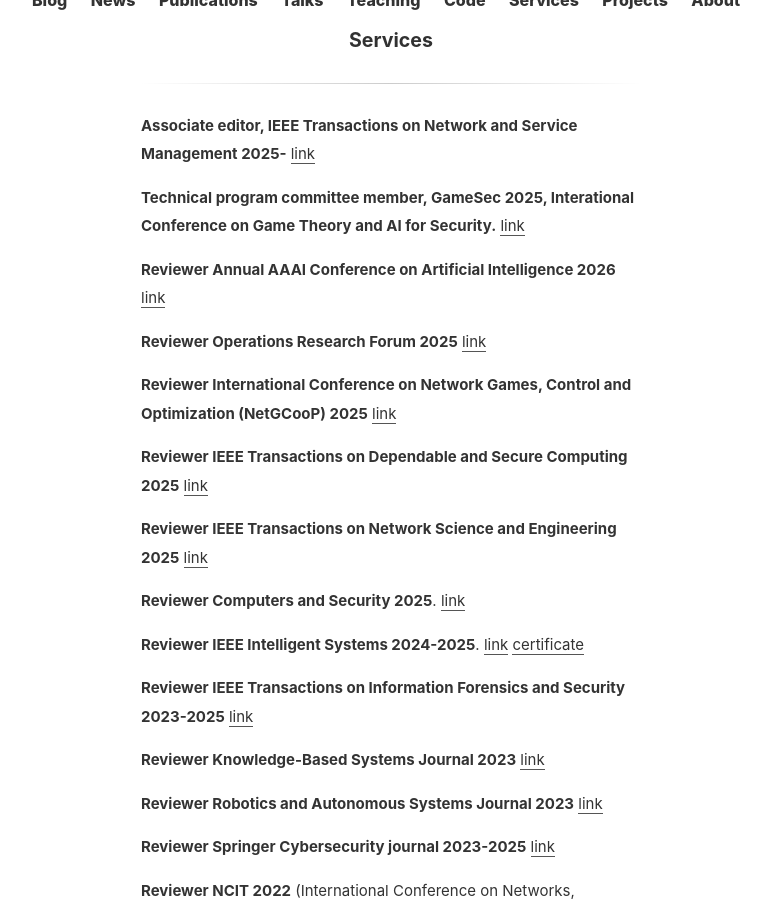
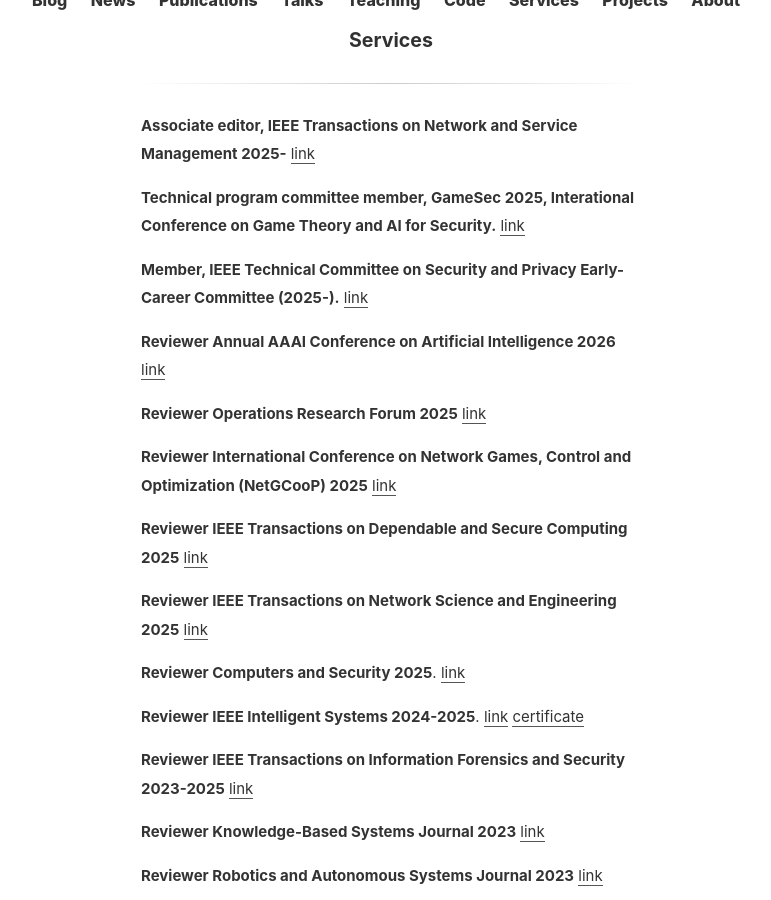
Before and after one commit to Limmen/Limmen.github.io, a Jekyll site: the page built from services.md, in a window 1280 px wide and 900 px high, scrolled down 380 px. Shown: the whole window, without its empty margins (249-1020 px from the left). Built offline with Jekyll 4.4.1, drawn with Linux system fonts in a browser that asks for light colours.

Commit message:
update services

```diff
--- a/services.md
+++ b/services.md
@@ -8,6 +8,9 @@
 
 **Technical program committee member, GameSec 2025, Interational Conference on Game Theory and AI for Security.**
 [link](https://www.gamesec-conf.org/organization.php)
+
+**Member, IEEE Technical Committee on Security and Privacy Early-Career Committee (2025-).**
+[link](https://sites.google.com/nyu.edu/ieee-css-tcsp-symp/home)
 
 **Reviewer Annual AAAI Conference on Artificial Intelligence 2026**
 [link](https://aaai.org/conference/aaai/aaai-26/)
```
